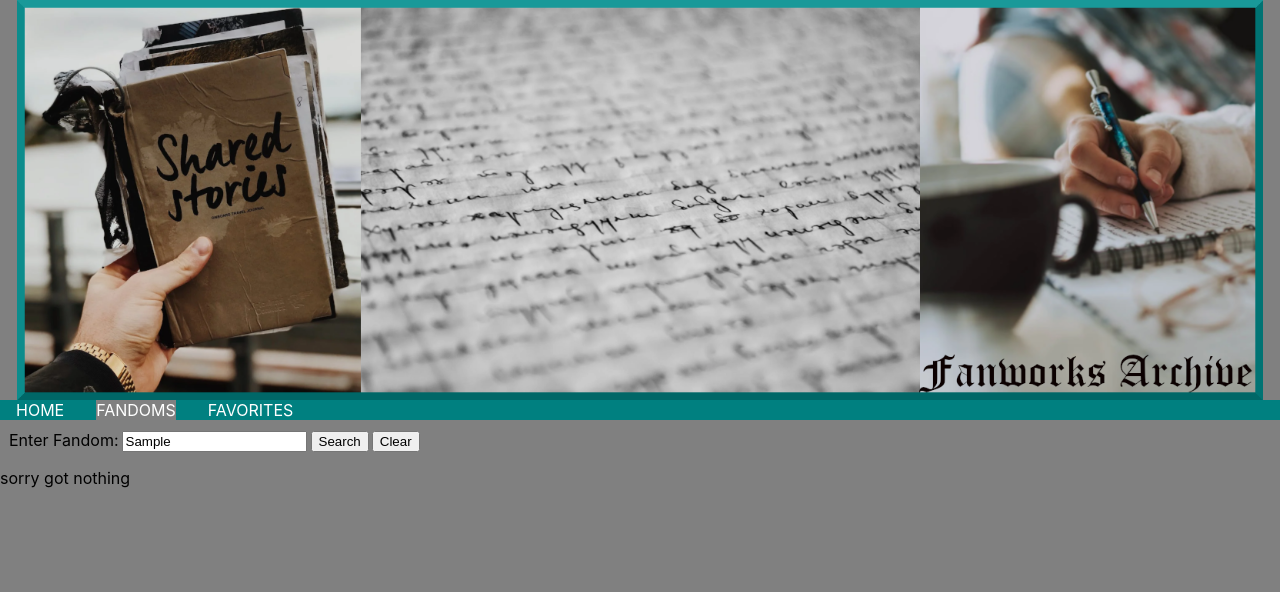
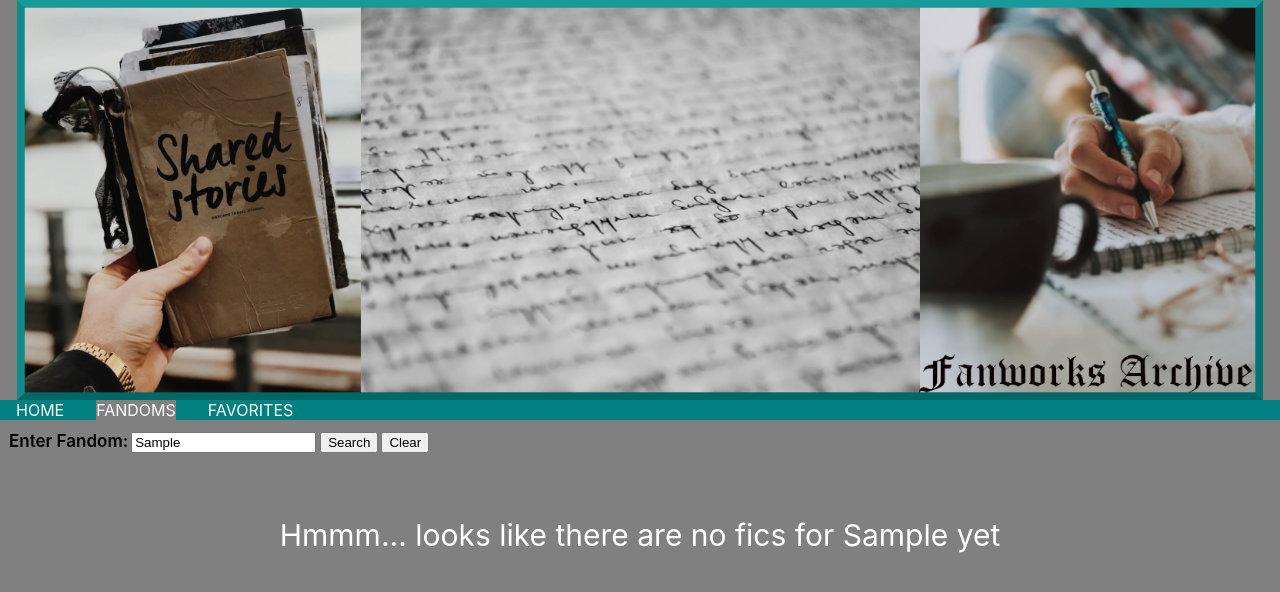
Before and after one commit to kap83/react-fanfic-archive, a React (Create React App) app: page /fandoms in a window 1280 px wide. Both pictures are taken after typing "Sample" into the empty fields and a click on the button "Search". Shown: the top 592 px of the page. Built offline with nearby package versions, Linux system fonts and the light colour scheme; data requests are answered from the project's data file.

Commit message:
fixing errors, updated readme

```diff
--- a/db.json
+++ b/db.json
@@ -14,7 +14,7 @@
         "Terminal",
         "our dreams would carry us"
       ],
-      "favorite": false
+      "favorite": true
     },
     {
       "id": 2,
@@ -44,7 +44,7 @@
         "Spy and Assassin",
         "One Shots and Drabbles"
       ],
-      "favorite": true
+      "favorite": false
     },
     {
       "id": 4,
@@ -108,7 +108,7 @@
         "sweet poison",
         "a bruise like a flower"
       ],
-      "favorite": true
+      "favorite": false
     }
   ]
 }
--- a/src/Components/Fandoms.js
+++ b/src/Components/Fandoms.js
@@ -28,19 +28,19 @@ export default function Fandoms({profiles, handleFavoriteStatus}) {
  const newSearchProfiles = active ? profiles.filter((profile) => profile.fandoms.toString().toLowerCase().includes(search.toLowerCase())) : profiles
 
 
-
   return (
   <>
         <form onSubmit={handleSubmit} className='searchformStyle'>
           <label className='searchLabelStyle'>
             Enter Fandom:
+
             <input type="text"
               className='searchInputStyle'
               //tracks the characters entered into the search input
               value={search}
               onChange={handleChange}
               name="name" />
-          </label>
+        </label>
           <button type="submit">Search</button>
           <button type="button"
             onClick={handleClearSearchResults}
@@ -54,7 +54,7 @@ export default function Fandoms({profiles, handleFavoriteStatus}) {
           handleFavoriteStatus={handleFavoriteStatus}
           profile={profile}
         />)}
-        {active === true && newSearchProfiles.length === 0 ? <p>sorry got nothing</p> : null}
+        {active === true && newSearchProfiles.length === 0 ? <p className='noSearchResults'>Hmmm... looks like there are no fics for {search} yet </p> : null}
   </>
   )
 }
--- a/src/Components/Favorites.js
+++ b/src/Components/Favorites.js
@@ -3,8 +3,8 @@ import '../index.css'
 import Card from './Card'
 
 
+export default function Favorites({profiles, handleFavoriteStatus}) {
 
-export default function Favorites({profiles, handleFavoriteStatus}) {
   return (
     <>
       {profiles.map((profile) => profile.favorite === true ?
--- a/src/Components/Home.js
+++ b/src/Components/Home.js
@@ -7,7 +7,7 @@ export default function Home({handleAddProfile}) {
 
   return (
   <>
-    <h1>Welcome to The Fanworks Archive</h1>
+    <h1>Welcome to The Fanworks Archive, Reader!</h1>
     <div className='card-container'>
       <h3>Navigation</h3>
       <p>To search for fan fiction by fandoms use the search bar in Fandoms.</p>
--- a/src/index.css
+++ b/src/index.css
@@ -38,16 +38,27 @@ header {
 }
 
 .searchformStyle {
-  margin-top: 10px;
+  margin-top: 11px;
   margin-left: 9px;
+
 }
 
  .searchLabelStyle {
-  padding-right: 4px
+  padding-right: 4px;
+  font-weight: 600;
+  font-size: 17px;
 }
 
 .searchInputStyle {
-  margin-left: 3px
+  margin-left: 3px;
+
+}
+
+.noSearchResults {
+  margin-top: 5%;
+  text-align: center;
+  font-size: 30px;
+  color: white;
 }
 
 .card-container {
@@ -78,5 +89,4 @@ header {
 .inputStyle {
   float: left;
   padding-left: 20%
-
 }
```
Also changed, not shown: 1 other file (tests, documents, lock files or other folders).
